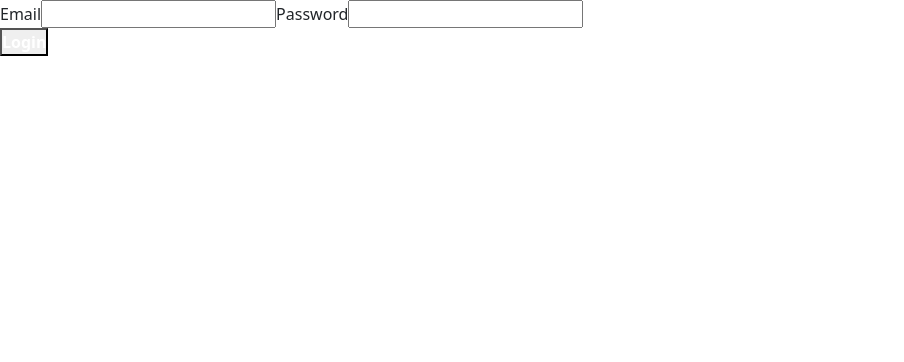
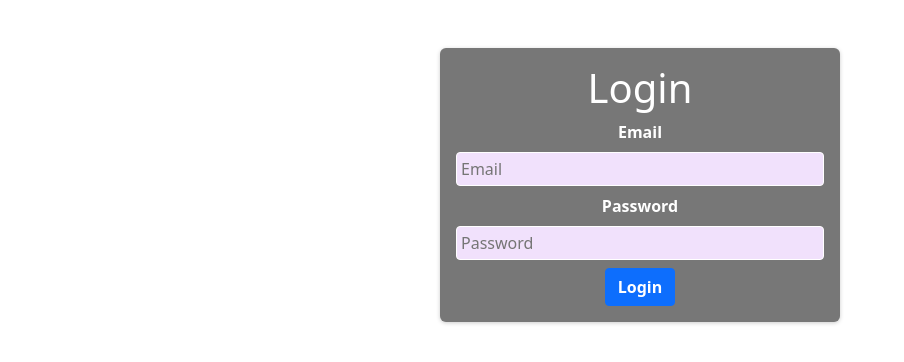
Before and after one commit to SuchiBankoti/3hrReactproject, a React (Create React App) app: page /3hrreactproject/auth in a window 1280 px wide. Shown: the top 362 px of the page, without its empty margins (0-904 px from the left). Built offline with nearby package versions, Linux system fonts and the light colour scheme; no server answers.

Commit message:
redirect fromhome page without login

```diff
--- a/src/App.css
+++ b/src/App.css
@@ -87,3 +87,38 @@
   color: white;
   font-weight: bold;
 }
+.auth {
+  margin: 3rem auto;
+  width: 95%;
+  max-width: 25rem;
+  border-radius: 6px;
+  background-color: #777777;
+  box-shadow: 0 1px 4px rgba(0, 0, 0, 0.2);
+  padding: 1rem;
+  text-align: center;
+}
+.auth h1 {
+  text-align: center;
+  color: white;
+}
+.control {
+  margin-bottom: 0.5rem;
+}
+
+.control .label {
+  display: block;
+  color: white;
+  font-weight: bold;
+  margin-bottom: 0.5rem;
+}
+
+.control input {
+  font: inherit;
+  background-color: #f1e1fc;
+  color: #38015c;
+  border-radius: 4px;
+  border: 1px solid white;
+  width: 100%;
+  text-align: left;
+  padding: 0.25rem;
+}
--- a/src/App.js
+++ b/src/App.js
@@ -1,38 +1,36 @@
 import React, { useContext } from "react";
-import Products from "./Components/Products";
-import "./App.css";
-import { Button } from "react-bootstrap";
+import "./index.css";
+import "../node_modules/react-bootstrap/dist/react-bootstrap.min";
+import "../node_modules/bootstrap/dist/css/bootstrap.css";
+import { Routes, Route, Navigate } from "react-router-dom";
+import About from "./Components/About";
+import Home from "./Components/Home";
+import Contact from "./Components/Contact";
+import ProductDetail from "./Components/ProductDetails";
+import AuthForm from "./Components/Authorization/AuthForm";
+import Account from "./Components/Authorization/Account";
+import Main from "./Main";
 import { myContext } from "./Context";
-import NavBar from "./Components/Navbar";
-import Footer from "./Components/Footer";
 
-function App() {
-  const { products, addProductToCart, setShowCart } = useContext(myContext);
+export default function App() {
+  const { token } = useContext(myContext);
   return (
-    <div className="App">
-      <NavBar />
-      <div>
-        <h2>Products</h2>
-        <div className="allProductsContainer">
-          {products.length > 0 ? (
-            products.map((obj, i) => (
-              <Products
-                data={obj}
-                key={i}
-                addProductToCart={addProductToCart}
-              />
-            ))
-          ) : (
-            <h1>Loading...</h1>
-          )}
-        </div>
-        <Button variant="primary" onClick={() => setShowCart(true)}>
-          See The Cart
-        </Button>
-      </div>
-      <Footer />
-    </div>
+    <Routes>
+      <Route
+        path="/3hrreactproject/"
+        element={
+          token ? <Main /> : <Navigate replace to="/3hrreactproject/auth" />
+        }
+      ></Route>
+      <Route path="/3hrreactproject/about" element={<About />}></Route>
+      <Route path="/3hrreactproject/home" element={<Home />}></Route>
+      <Route path="/3hrreactproject/contact" element={<Contact />}></Route>
+      <Route
+        path="/3hrreactproject/productdetail/:id"
+        element={<ProductDetail />}
+      ></Route>
+      <Route path="/3hrreactproject/auth" element={<AuthForm />}></Route>
+      <Route path="/3hrreactproject/account" element={<Account />}></Route>
+    </Routes>
   );
 }
-
-export default App;
--- a/src/Components/Authorization/AuthForm.js
+++ b/src/Components/Authorization/AuthForm.js
@@ -1,6 +1,7 @@
-import { useContext, useRef, useState } from "react";
-import { Link, NavLink } from "react-router-dom";
+import { useContext, useRef } from "react";
+import { NavLink } from "react-router-dom";
 import { myContext } from "../../Context";
+import { Button, Form } from "react-bootstrap";
 const signINapi = process.env.REACT_APP_SIGN_IN_API_KEY;
 const AuthForm = () => {
   const { saveToLocStr } = useContext(myContext);
@@ -38,19 +39,27 @@ const AuthForm = () => {
     });
   }
   return (
-    <section>
-      <form>
-        <label>Email</label>
-        <input type="email" ref={emailInputRef}></input>
-        <label>Password</label>
-        <input type="password" ref={passwordInputRef}></input>
-      </form>
-      <button onClick={handleSubmit}>
-        <NavLink to="/3hrreactproject/" className="active-link">
-          {" "}
+    <section className="auth">
+      <h1>Login</h1>
+      <Form>
+        <Form.Group controlId="formBasicEmail" className="control">
+          <Form.Label className="label">Email</Form.Label>
+          <input type="email" ref={emailInputRef} placeholder="Email"></input>
+        </Form.Group>
+        <Form.Group controlId="formBasicPassword" className="control">
+          <Form.Label className="label">Password</Form.Label>
+          <input
+            type="password"
+            ref={passwordInputRef}
+            placeholder="Password"
+          ></input>
+        </Form.Group>
+      </Form>
+      <Button onClick={handleSubmit} variant="primary">
+        <NavLink to="/3hrreactproject/home" className="active-link">
           Login
         </NavLink>
-      </button>
+      </Button>
     </section>
   );
 };
--- /dev/null
+++ b/src/Main.js
@@ -0,0 +1,38 @@
+import React, { useContext } from "react";
+import Products from "./Components/Products";
+import "./App.css";
+import { Button } from "react-bootstrap";
+import { myContext } from "./Context";
+import NavBar from "./Components/Navbar";
+import Footer from "./Components/Footer";
+
+function Main() {
+  const { products, addProductToCart, setShowCart } = useContext(myContext);
+  return (
+    <div className="Main">
+      <NavBar />
+      <div>
+        <h2>Products</h2>
+        <div className="allProductsContainer">
+          {products.length > 0 ? (
+            products.map((obj, i) => (
+              <Products
+                data={obj}
+                key={i}
+                addProductToCart={addProductToCart}
+              />
+            ))
+          ) : (
+            <h1>Loading...</h1>
+          )}
+        </div>
+        <Button variant="primary" onClick={() => setShowCart(true)}>
+          See The Cart
+        </Button>
+      </div>
+      <Footer />
+    </div>
+  );
+}
+
+export default Main;
--- a/src/index.js
+++ b/src/index.js
@@ -5,29 +5,13 @@ import App from "./App";
 import "../node_modules/react-bootstrap/dist/react-bootstrap.min";
 import "../node_modules/bootstrap/dist/css/bootstrap.css";
 import { ContextDataProvider } from "./Context";
-import { BrowserRouter, Routes, Route } from "react-router-dom";
-import About from "./Components/About";
-import Home from "./Components/Home";
-import Contact from "./Components/Contact";
-import ProductDetail from "./Components/ProductDetails";
-import AuthForm from "./Components/Authorization/AuthForm";
-import Account from "./Components/Authorization/Account";
+import { BrowserRouter } from "react-router-dom";
+
 const root = ReactDOM.createRoot(document.getElementById("root"));
 root.render(
   <BrowserRouter>
     <ContextDataProvider>
-      <Routes>
-        <Route path="/3hrreactproject/" element={<App />}></Route>
-        <Route path="/3hrreactproject/about" element={<About />}></Route>
-        <Route path="/3hrreactproject/home" element={<Home />}></Route>
-        <Route path="/3hrreactproject/contact" element={<Contact />}></Route>
-        <Route
-          path="/3hrreactproject/productdetail/:id"
-          element={<ProductDetail />}
-        ></Route>
-        <Route path="/3hrreactproject/auth" element={<AuthForm />}></Route>
-        <Route path="/3hrreactproject/account" element={<Account />}></Route>
-      </Routes>
+      <App />
     </ContextDataProvider>
   </BrowserRouter>
 );
```
